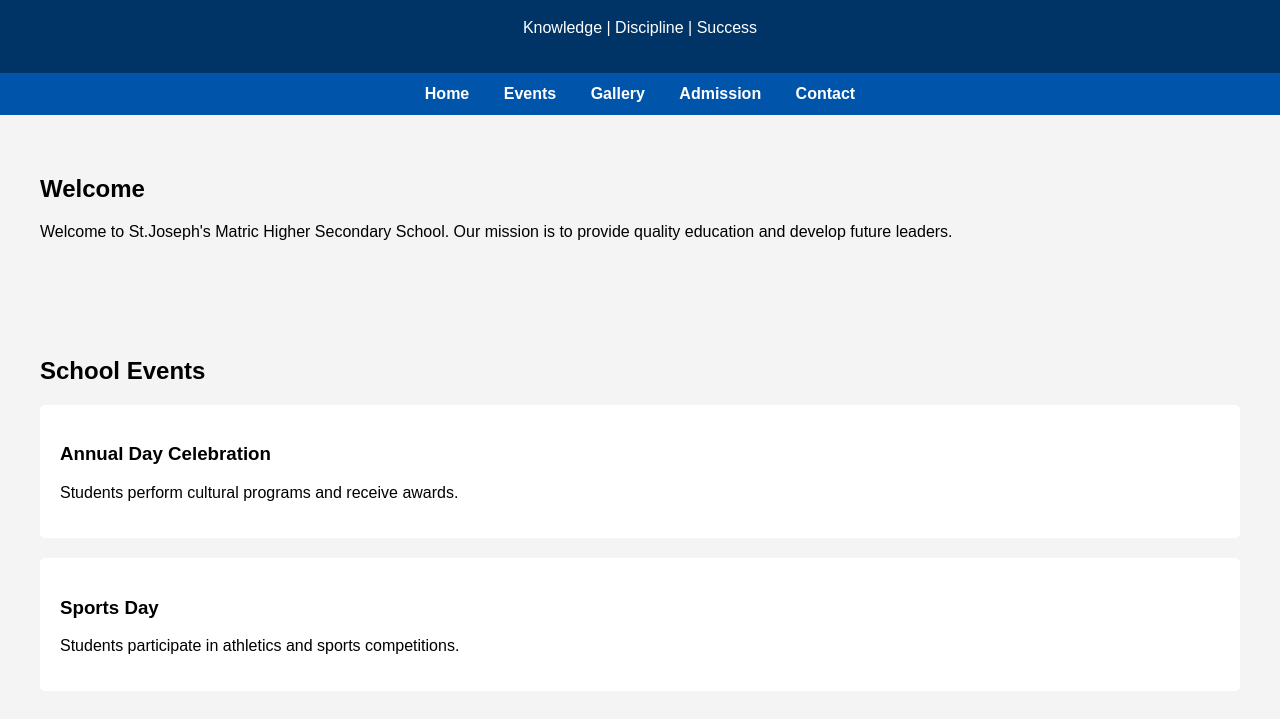
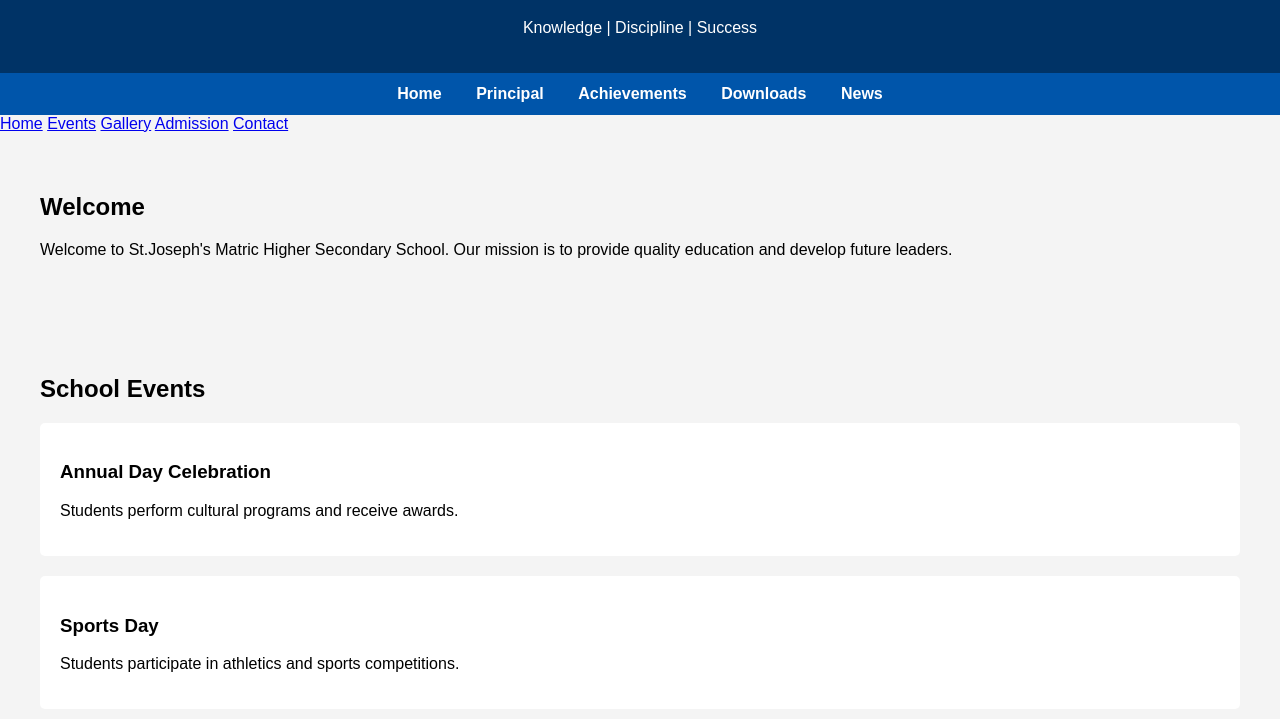
Before and after one commit to clementarputharaj1997/username.github.io, a plain HTML site: page index.html in a window 1280 px wide. Shown: the part 81-800 px from the top of the page. Drawn offline with Linux system fonts and the light colour scheme.

Commit message:
Update index.html

```diff
--- a/index.html
+++ b/index.html
@@ -91,6 +91,18 @@
 </header>
 
 <nav>
+
+<a href="index.html">Home</a>
+
+<a href="principal.html">Principal</a>
+
+<a href="achievements.html">Achievements</a>
+
+<a href="downloads.html">Downloads</a>
+
+<a href="news.html">News</a>
+
+</nav>
 <a href="#home">Home</a>
 <a href="#events">Events</a>
 <a href="#gallery">Gallery</a>
```
